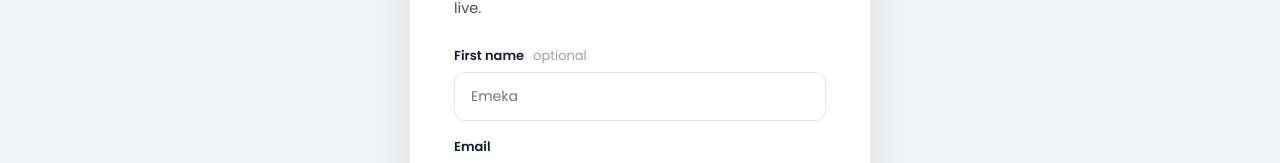
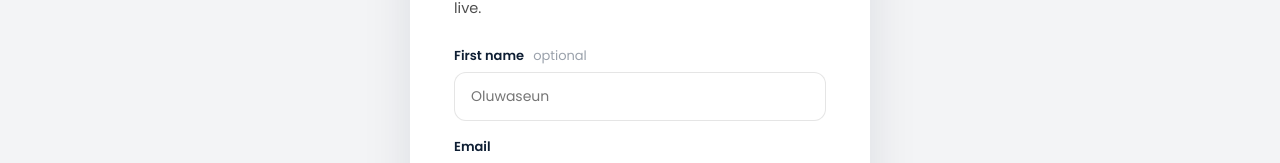
Before and after one commit to kingleychuks1/afritas-waitlist-vercel, a React (Vite) app: page /waitlist in a window 1280 px wide. Shown: the part 347-510 px from the top of the page. Built offline with nearby package versions, Linux system fonts and the light colour scheme; no server answers.

Commit message:
feat: update placeholder text in Waitlist firstName input field

```diff
--- a/src/pages/Waitlist.jsx
+++ b/src/pages/Waitlist.jsx
@@ -83,7 +83,7 @@ export default function Waitlist() {
                   type="text"
                   value={firstName}
                   onChange={(e) => setFirstName(e.target.value)}
-                  placeholder="Emeka"
+                  placeholder="Oluwaseun"
                 />
               </label>
 
```
